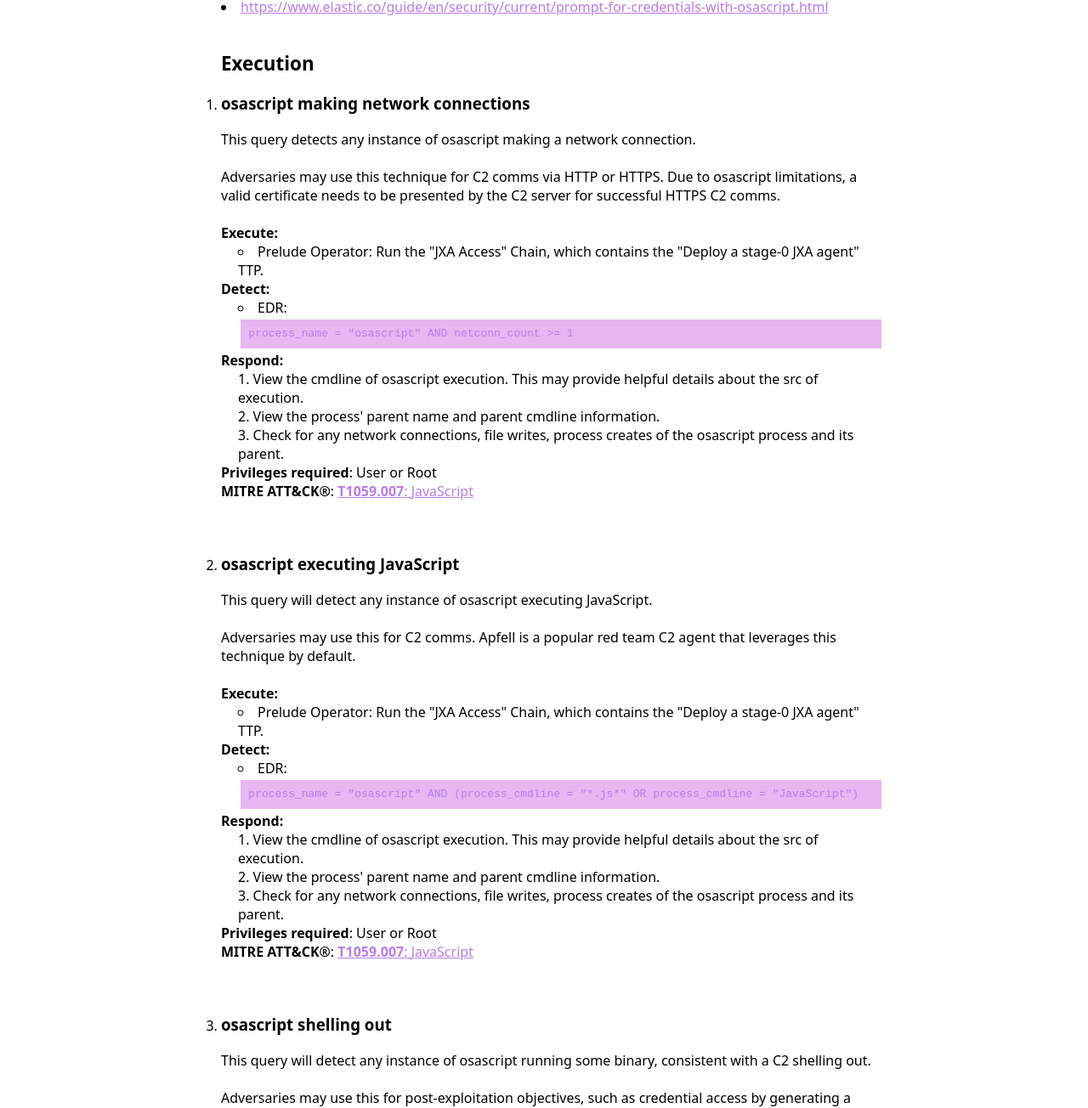
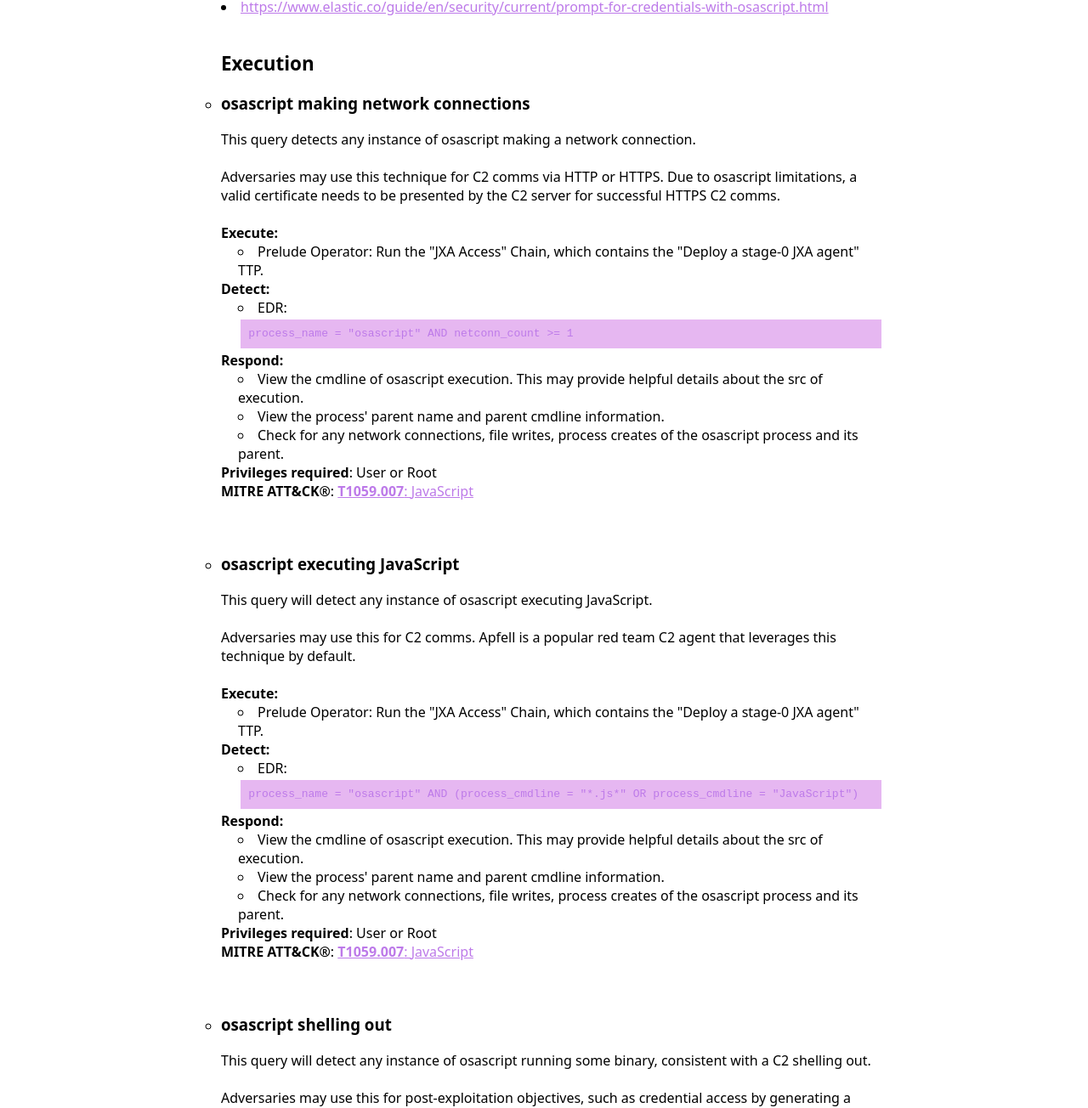
Before and after one commit to iThreatopedia/iThreatopedia.github.io, a Jekyll site: the page built from _iThreatopedia/macOS/osascript.md, in a window 1280 px wide. Shown: the part 391-1695 px from the top of the page at 85% size. Built offline with Jekyll 4.4.1, drawn with Linux system fonts in a browser that asks for light colours.

Commit message:
changing style of lists

```diff
--- a/assets/style.scss
+++ b/assets/style.scss
@@ -227,16 +227,19 @@ ul {
     margin: 0;
     list-style-position: inside;
     padding-left: 20px;
+
 }
 
 ol {
     margin: 0;
     list-style-position: outside;
     padding-left: 20px;
+    list-style-type: circle;
 }
 
 .inside-list {
     list-style-position: inside;
+    list-style-type: circle;
 }
 
 .notes-padding {
```
